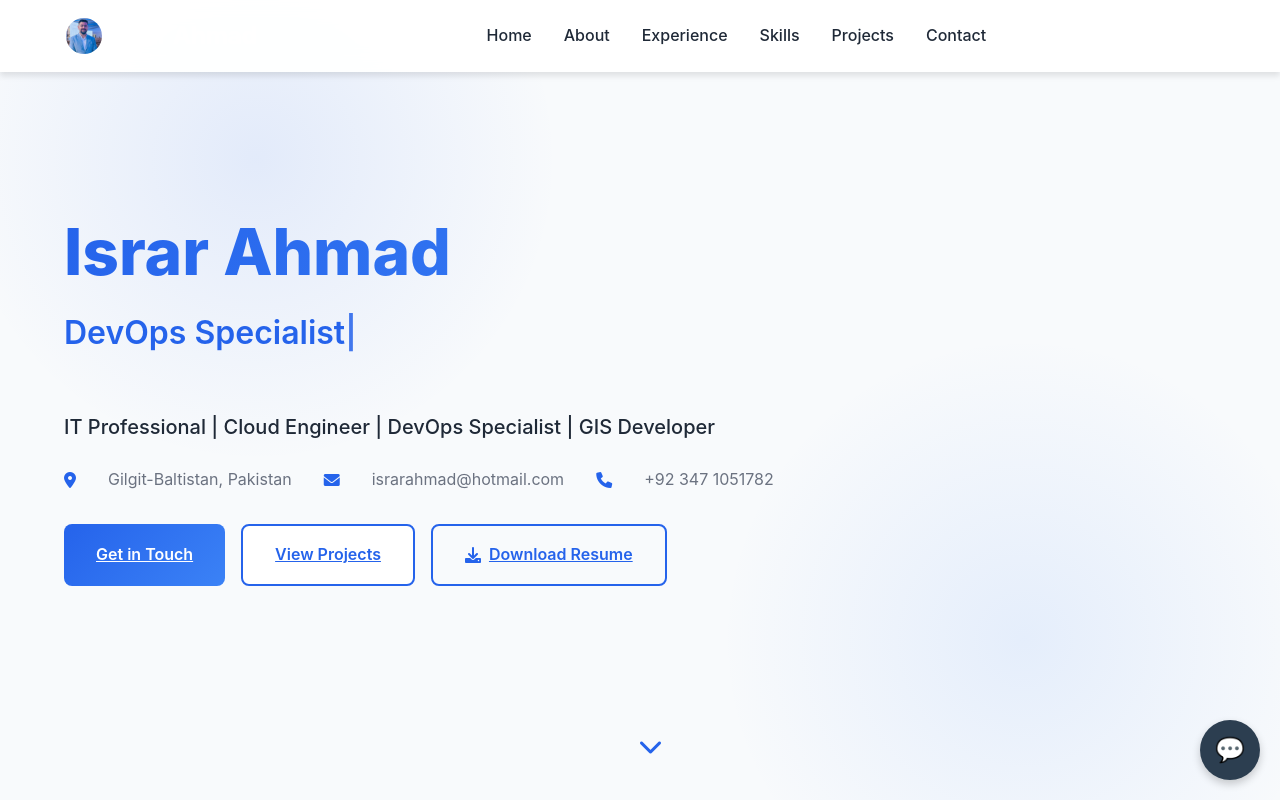
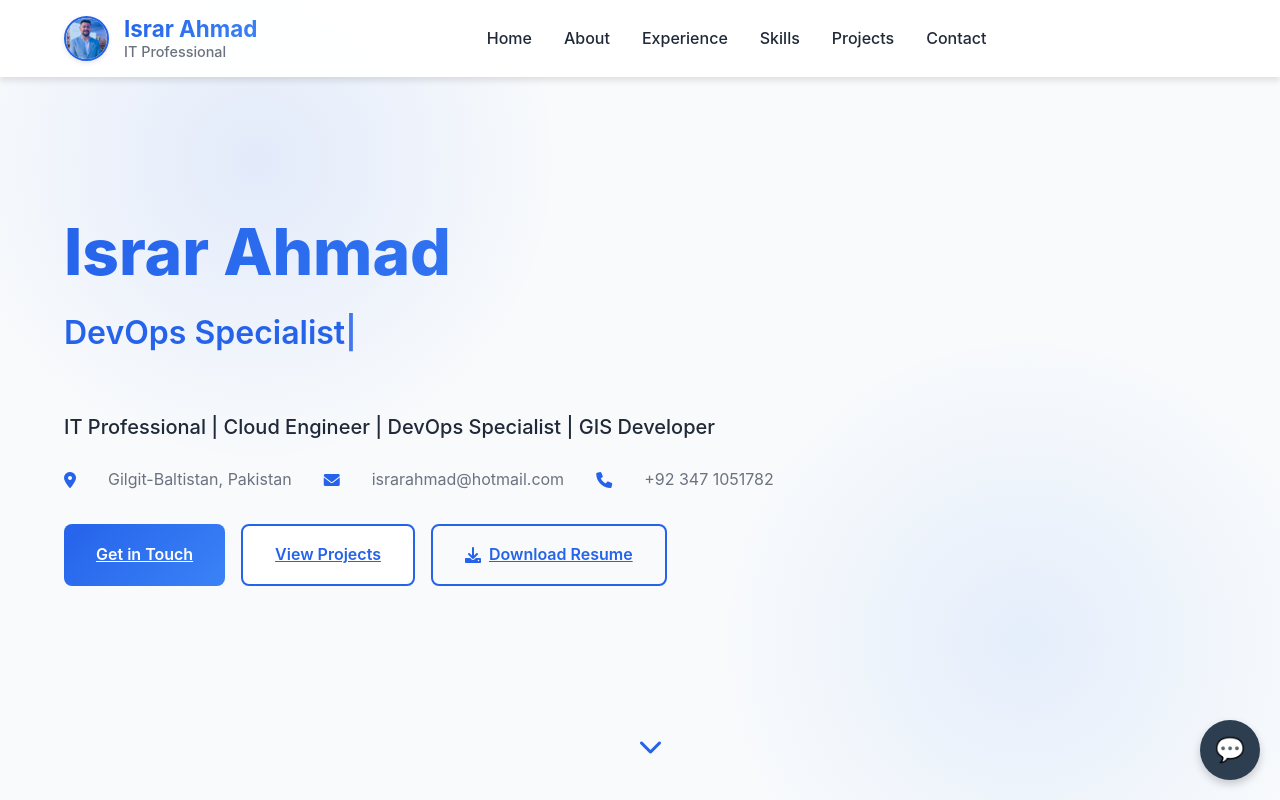
Before and after one commit to Isrargojali/IA-Protoflio-by-AI, a plain HTML site: page index.html in a window 1280 px wide. Shown: the top 800 px of the page. Drawn offline with nearby package versions, Linux system fonts and the light colour scheme.

Commit message:
Update navbar with enhanced logo and brand text

```diff
--- a/index.html
+++ b/index.html
@@ -15,7 +15,10 @@
     <nav class="navbar">
         <div class="nav-brand">
             <img src="images/israr.jpeg" alt="Israr Ahmad" class="nav-logo">
-            Israr Ahmad
+            <div class="brand-text">
+                <span class="brand-name">Israr Ahmad</span>
+                <span class="brand-title">IT Professional</span>
+            </div>
         </div>
         <ul class="nav-links">
             <li><a href="#home">Home</a></li>
--- a/styles.css
+++ b/styles.css
@@ -61,18 +61,48 @@ body {
 .nav-brand {
     display: flex;
     align-items: center;
-    gap: 10px;
+    gap: 15px;
     font-size: 1.5rem;
     font-weight: bold;
-    color: #fff;
+    color: var(--text-color);
+    text-decoration: none;
+    transition: all 0.3s ease;
 }
 
 .nav-logo {
-    width: 40px;
-    height: 40px;
+    width: 45px;
+    height: 45px;
     border-radius: 50%;
     object-fit: cover;
-    border: 2px solid #fff;
+    border: 2px solid var(--primary-color);
+    box-shadow: 0 2px 5px rgba(0, 0, 0, 0.1);
+    transition: all 0.3s ease;
+}
+
+.nav-brand:hover .nav-logo {
+    transform: scale(1.05);
+    box-shadow: 0 4px 8px rgba(0, 0, 0, 0.15);
+}
+
+.brand-text {
+    display: flex;
+    flex-direction: column;
+    line-height: 1.2;
+}
+
+.brand-name {
+    font-size: 1.4rem;
+    font-weight: 700;
+    background: var(--gradient-primary);
+    -webkit-background-clip: text;
+    background-clip: text;
+    -webkit-text-fill-color: transparent;
+}
+
+.brand-title {
+    font-size: 0.9rem;
+    color: var(--light-text);
+    font-weight: 500;
 }
 
 .nav-links {
@@ -1005,6 +1035,19 @@ footer {
         width: 80px;
         height: 80px;
     }
+
+    .brand-title {
+        display: none;
+    }
+
+    .brand-name {
+        font-size: 1.2rem;
+    }
+
+    .nav-logo {
+        width: 35px;
+        height: 35px;
+    }
 }
 
 @media (max-width: 480px) {
```
